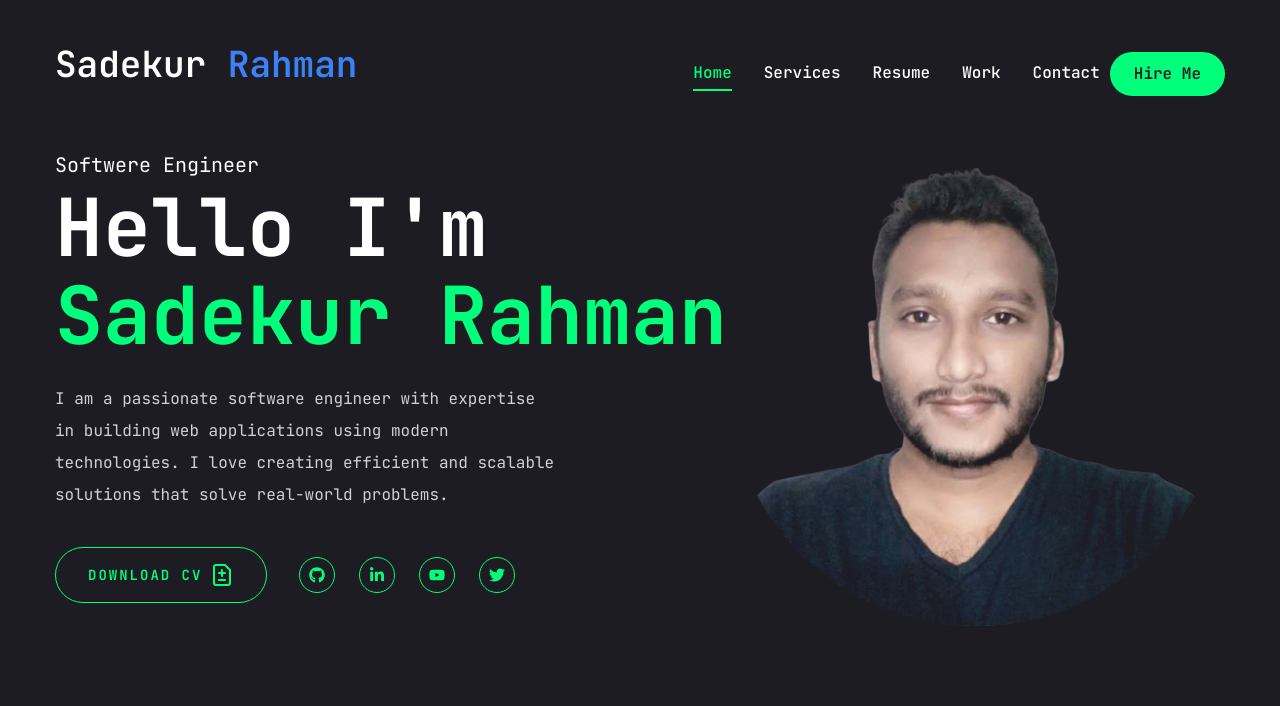
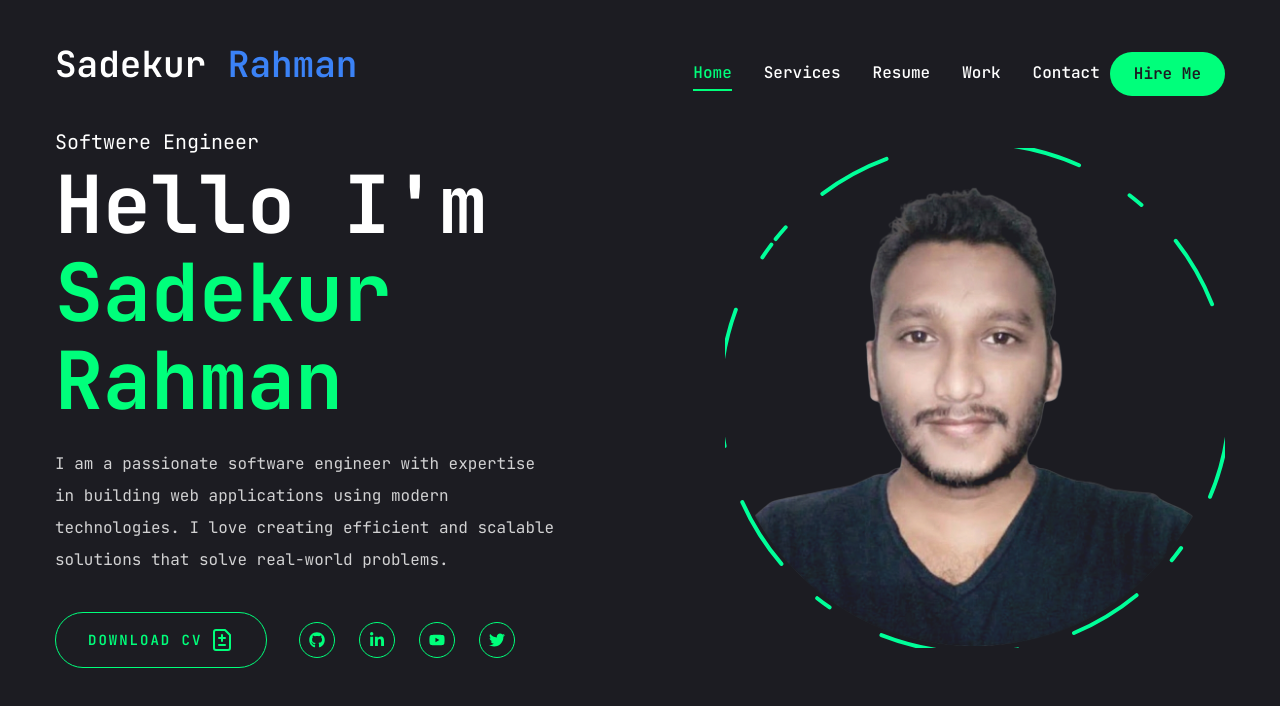
Before and after one commit to sadekur/pfs-2, a Next.js app: page / in a window 1280 px wide. Shown: the top 706 px of the page. Built offline with nearby package versions, Linux system fonts and the light colour scheme.

Commit message:
Add: iphoto cercle withj motion effect

```diff
--- a/app/page.jsx
+++ b/app/page.jsx
@@ -9,7 +9,7 @@ const Home = () => {
     <section className="h-full">
       <div className="container mx-auto h-full">
         <div className="flex flex-col xl:flex-row justify-between items-center xl:pt:8 xl:pb-24">
-          <div className="text-center xl:text-left">
+          <div className="text-center xl:text-left order-2 xl:order-none">
             <span className="text-xl">Softwere Engineer</span>
             <h1 className="h1 mb-6">
               Hello I'm <br />{" "}
@@ -38,7 +38,7 @@ const Home = () => {
               </div>
             </div>
           </div>
-          <div>
+          <div className="order-1 xl:order-none mb-8 xl:mb-0">
             <Photo />
           </div>
         </div>
--- a/components/Photo.jsx
+++ b/components/Photo.jsx
@@ -6,8 +6,22 @@ import React from 'react'
 const Photo = () => {
   return (
     <div className='w-full h-full relative'>
-      <motion.div initial={{opacity: 0}} animate={{opacity: 1,  transition: {delay: 2, duration: 0.4, ease: 'easeIn'}}}>
-        <div className='w-[298px] h-[298px] xl:w-[498px] xl:h-[498px] mix-blend-lighten'>
+      <motion.div
+        initial={{opacity: 0}}
+        animate={{
+          opacity: 1,
+          transition: {delay: 2, duration: 0.4, ease: 'easeIn'}
+        }}
+      >
+        {/* Photo */}
+        <motion.div
+          initial={{opacity: 0}}
+          animate={{
+            opacity: 1,
+            transition: {delay: 2.4, duration: 0.4, ease: 'easeOut'}
+          }}
+          className='w-[298px] h-[298px] xl:w-[498px] xl:h-[498px] mix-blend-lighten absolute'
+       >
           <Image
             src="/assets/photo.png"
             priority
@@ -16,7 +30,31 @@ const Photo = () => {
             alt="Sadekur Rahman"
             className="object-contain"
           />
-        </div>
+        </motion.div>
+
+        {/* Circle */}
+        <motion.svg className='w-[300px] h-[300px] xl:w-[500px] xl:h-[500px]'
+          fill="transparent"
+          viewBox="0 0 506 506"
+          xmlns="http://www.w3.org/2000/svg"
+        >
+          <motion.circle
+            cx="253"
+            cy="253"
+            r="258"
+            stroke="#00ff99"
+            strokeWidth="4"
+            strokeLinecap="round"
+            strokeLinejoin="round"
+            initial={{ strokeDasharray: "24 10 0 0" }}
+            animate={{
+              strokeDasharray: ["15 120 25 25", "16 25 92 72", "4 250 22 22"],
+              rotate: [120, 360]
+            }}
+            transition={{ duration: 20, repeat: Infinity, repeatType: "reverse" }}
+          />
+
+        </motion.svg>
       </motion.div>
     </div>
   )
```
